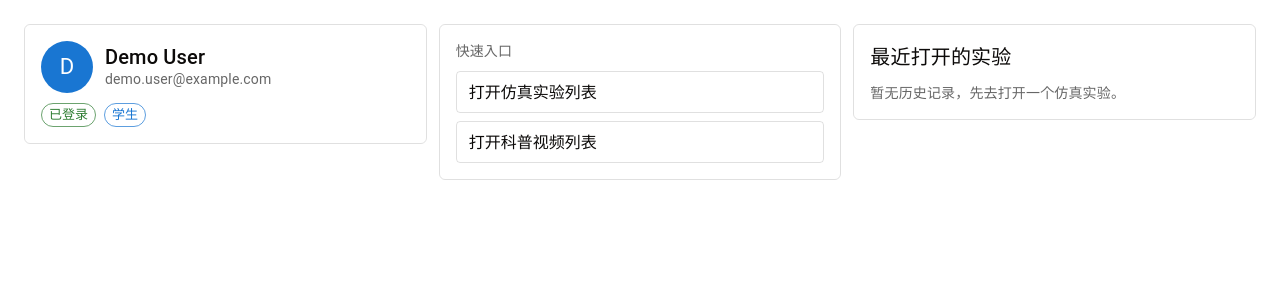
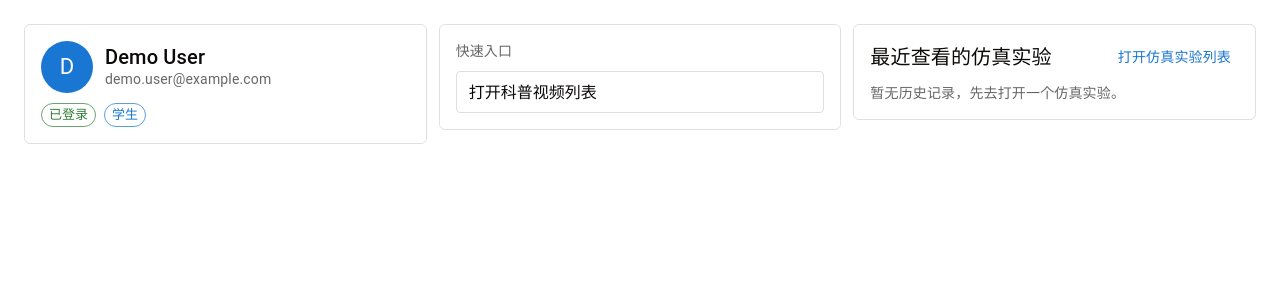
Before and after one commit to xv1rcn/demonstrations, a Next.js app: page /dashboard in a window 1280 px wide. Shown: the top 300 px of the page. Built offline with nearby package versions, Linux system fonts and the light colour scheme.

Commit message:
(feat) updated dashboard ui

```diff
--- a/src/app/dashboard/page.tsx
+++ b/src/app/dashboard/page.tsx
@@ -163,22 +163,6 @@ export default function DashboardPage() {
                     <Typography variant="subtitle2" color="text.secondary">
                         快速入口
                     </Typography>
-                    <ButtonBase
-                        onClick={openNavFromDashboard}
-                        sx={{
-                            mt: 1,
-                            width: "100%",
-                            border: "1px solid",
-                            borderColor: "divider",
-                            borderRadius: 1,
-                            px: 1.5,
-                            py: 1,
-                            justifyContent: "flex-start",
-                            "&:hover": { backgroundColor: "action.hover" },
-                        }}
-                    >
-                        打开仿真实验列表
-                    </ButtonBase>
 
                     <ButtonBase
                         onClick={openLessonFromDashboard}
@@ -199,7 +183,31 @@ export default function DashboardPage() {
                 </Box>
 
                 <Box sx={{ border: "1px solid", borderColor: "divider", borderRadius: 1.5, p: 2 }}>
-                    <Typography variant="h6" sx={{ mb: 1.25 }}>最近打开的实验</Typography>
+                    <Box
+                        sx={{
+                            display: "flex",
+                            alignItems: "center",
+                            justifyContent: "space-between",
+                            mb: 1.25,
+                        }}
+                    >
+                        <Typography variant="h6">最近查看的仿真实验</Typography>
+                        <Typography
+                            onClick={openNavFromDashboard}
+                            variant="body2"
+                            sx={{
+                                px: 1,
+                                py: 0.5,
+                                borderRadius: 1,
+                                color: "primary.main",
+                                cursor: "pointer",
+                                "&:hover": { textDecoration: "underline", backgroundColor: "action.hover" },
+                                fontWeight: 500,
+                            }}
+                        >
+                            打开仿真实验列表
+                        </Typography>
+                    </Box>
                     {recentHrefList.length === 0 && (
                         <Typography variant="body2" color="text.secondary">暂无历史记录，先去打开一个仿真实验。</Typography>
                     )}
@@ -236,13 +244,6 @@ export default function DashboardPage() {
                             <Box sx={{ display: "flex", gap: 1, ml: 1 }}>
                                 <Button
                                     size="small"
-                                    variant="outlined"
-                                    onClick={() => openExperimentFromDashboard({ href, label: labelByHref[href] ?? href })}
-                                >
-                                    进入实验
-                                </Button>
-                                <Button
-                                    size="small"
                                     color="error"
                                     variant="text"
                                     onClick={() => removeRecentHref(href)}
```
